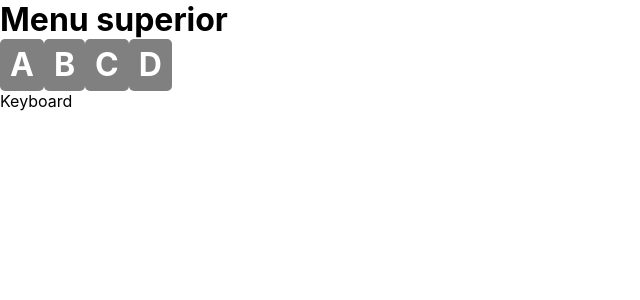
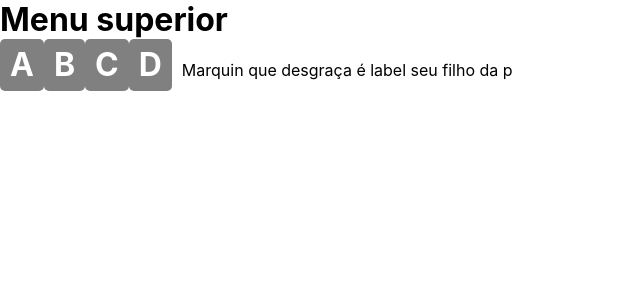
Before and after one commit to Marofelipe/Wordle-copy, a React (Create React App) app: page / in a window 1280 px wide. Shown: the top 300 px of the page, without its empty margins (0-640 px from the left). Built offline with nearby package versions, Linux system fonts and the light colour scheme.

Commit message:
Update Styles Keyboard

```diff
--- a/src/components/Keyboard/index.js
+++ b/src/components/Keyboard/index.js
@@ -1,10 +1,11 @@
 import React from "react";
+import { TileContainerKeyboard } from "./styles";
 
-export default function Keyboard(props)
+export default function Keyboard({...props})
 {
     return(
-        <div>
-            Keyboard
-        </div>
+        <TileContainerKeyboard {...props}>
+            <div>Marquin que desgraça é label seu filho da p</div>
+        </TileContainerKeyboard>
     )
 }
--- /dev/null
+++ b/src/components/Keyboard/styles.js
@@ -0,0 +1,9 @@
+import styled from "styled-components";
+
+export const TileContainerKeyboard = styled.div`
+  padding: 10px;
+  border-radius: 5px;
+  display: inline-block;
+  align-items: center;
+  justify-content: center;
+`
```
